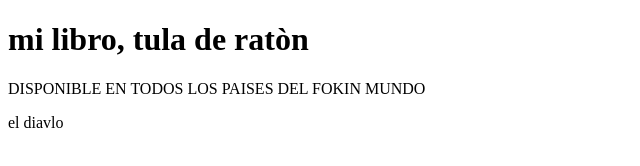
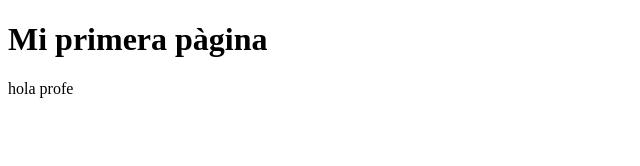
Before and after one commit to AugeWRLD/Prueba, a plain HTML site: page index.html in a window 1280 px wide. Shown: the whole page, without its empty margins (0-640 px from the left). Drawn offline with Linux system fonts and the light colour scheme.

Commit message:
mi primer proyecto

```diff
--- a/index.html
+++ b/index.html
@@ -3,10 +3,10 @@
 <head>
     <meta charset="UTF-8">
     <meta name="viewport" content="width=device-width, initial-scale=1.0">
-    <title>Primer <HTML:xml></HTML:xml></title>
+    <title>Primer HTML<HTML:xml></HTML:xml></title>
 </head>
 <body>
-    <h1>mi libro, tula de ratòn</h1>
-<p>DISPONIBLE EN TODOS LOS PAISES DEL FOKIN MUNDO</p>
-<body> el diavlo
+    <h1>Mi primera pàgina</h1>
+<p>hola profe</p>
+<body>
 </html>
```
